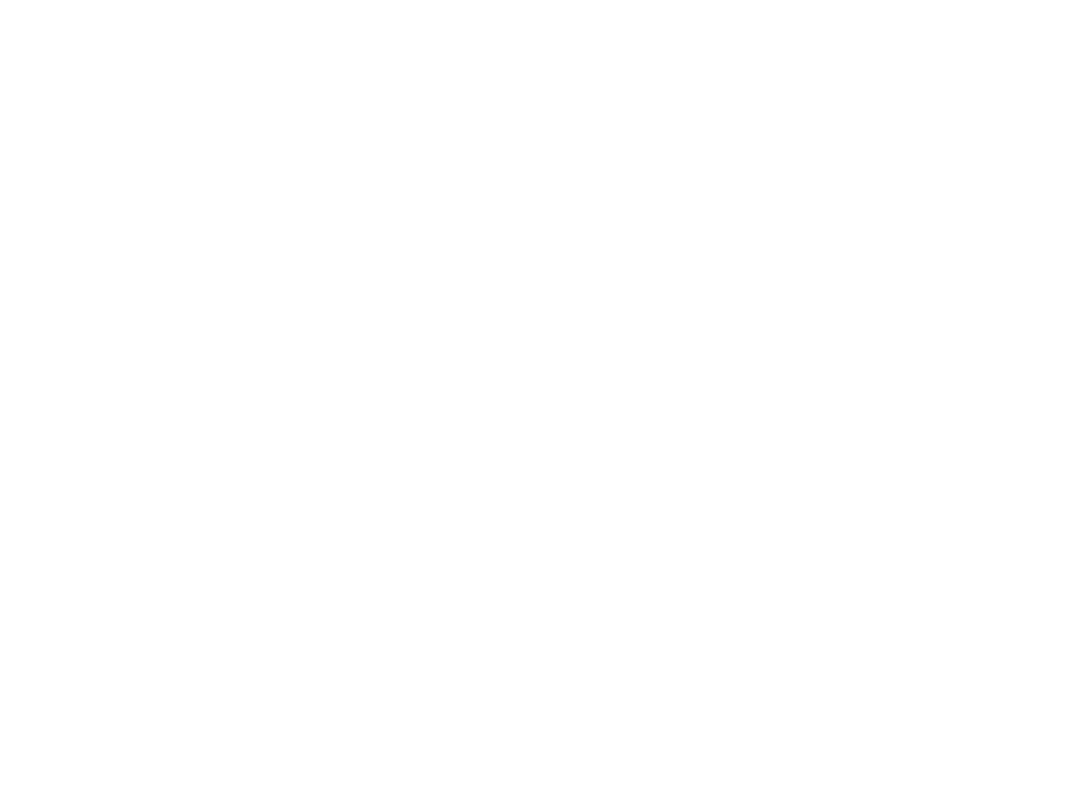
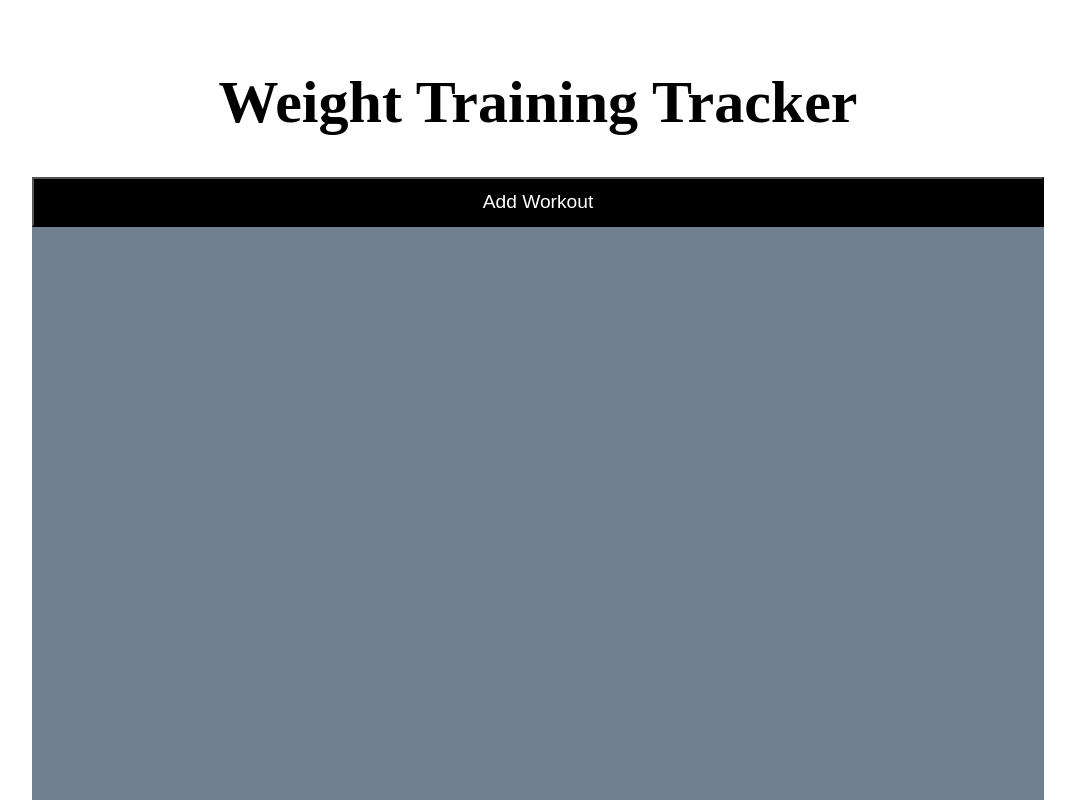
Before and after one commit to dimas082711/weight-training-tracker, a plain HTML site: page index.html in a window 1280 px wide. Shown: the top 800 px of the page, without its empty margins (102-1177 px from the left). Drawn offline with Linux system fonts and the light colour scheme.

Commit message:
uploaded to GitHub

```diff
--- a/assets/css/style.css
+++ b/assets/css/style.css
@@ -0,0 +1,24 @@
+header {
+    display: flex;
+    justify-content: center;
+    align-items: center;
+    padding-top: 20px;
+    font-size: 30px;
+}
+
+.workoutDisplay {
+    background-color: slategray;
+    height: 100vh;
+    width: 80%;
+    text-align: center;
+    margin-left: auto;
+    margin-right: auto;
+}
+
+.addWorkoutBtn {
+    background-color: black;
+    color: white;
+    width: 100%;
+    height: 50px;
+    font-size: larger;
+}
--- a/assets/js/script.js
+++ b/assets/js/script.js
@@ -0,0 +1,3 @@
+function addWorkout() {
+
+}
--- a/index.html
+++ b/index.html
@@ -5,8 +5,17 @@
         <meta http-equiv="X-UA-Compatible" content="IE=edge">
         <meta name="viewport" content="width=device-width, initial-scale=1.0">
         <title>Weight Training Tracker</title>
+        <link rel="stylesheet" href="./assets/css/style.css">
     </head>
+
     <body>
+        <header>
+            <h1>Weight Training Tracker</h1></a>
+        </header>
 
+        <section class="workoutDisplay">
+            <button type="button" class="addWorkoutBtn" onclick="addWorkout()">Add Workout</button>
+        </section>
+        <script src="./assets/js/script.js"></script>
     </body>
 </html>
```
Lines whose indentation alone changed are shown as unchanged.
